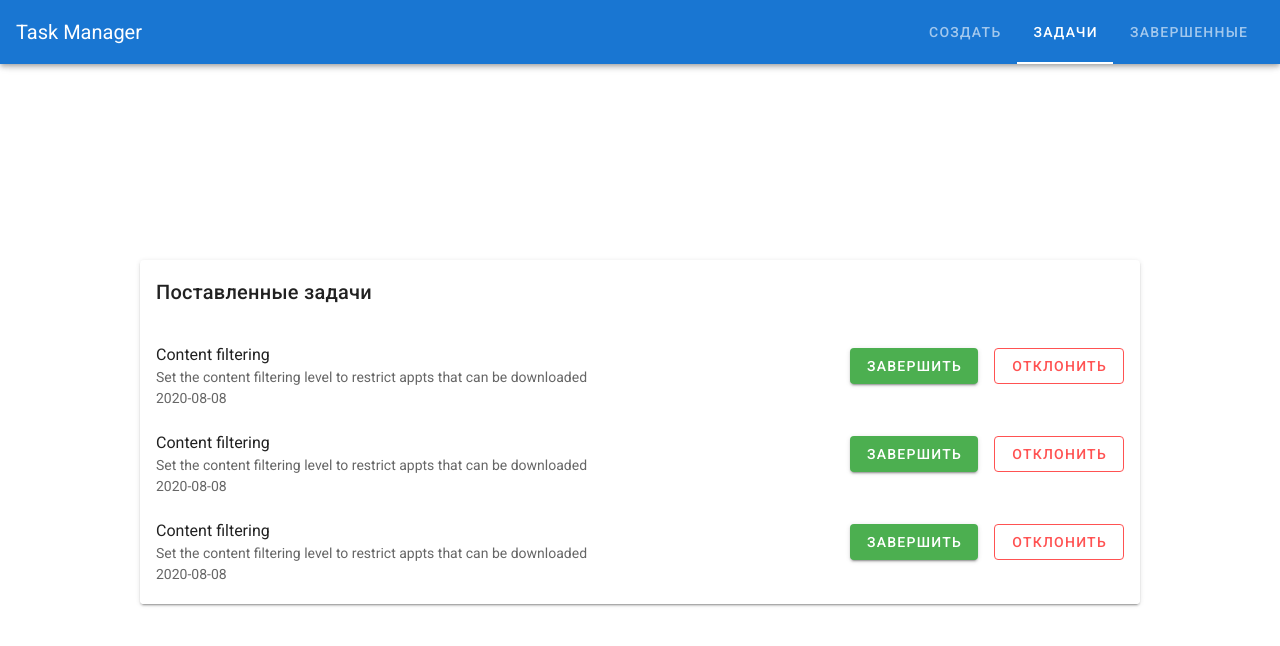
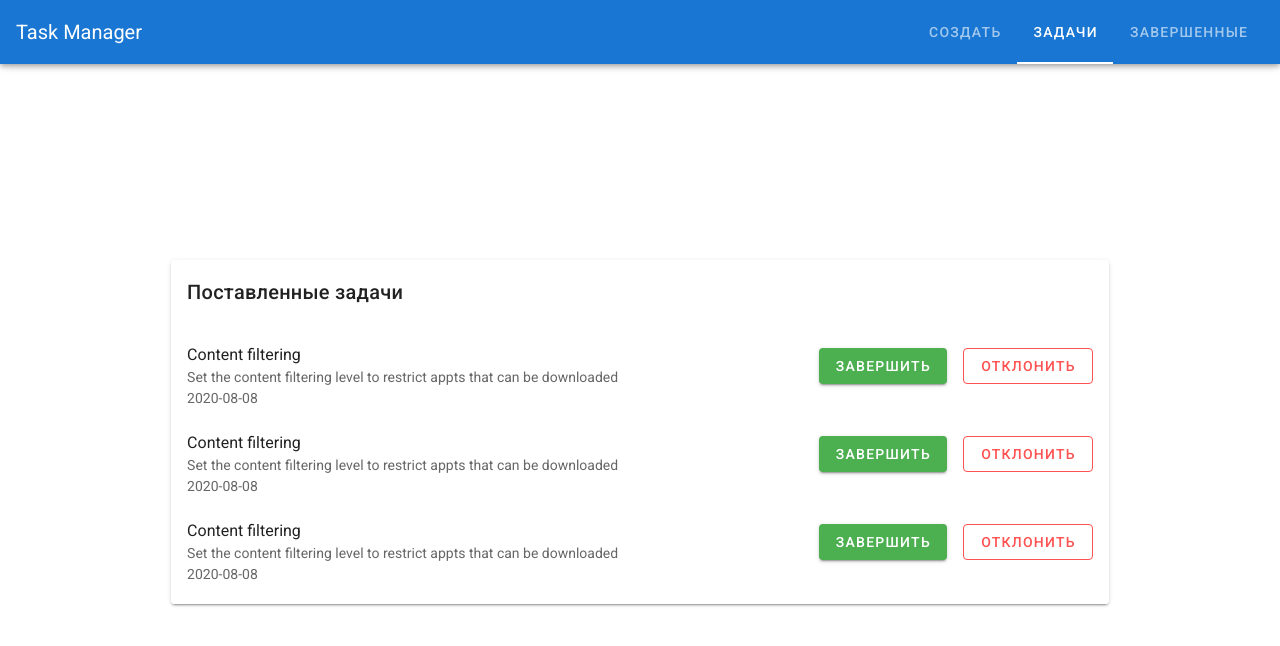
Before and after one commit to dvnikolaev/vue-task-manager, a Vue app: page /tasks in a window 1280 px wide. Shown: the top 646 px of the page. Built offline with nearby package versions, Linux system fonts and the light colour scheme.

Commit message:
fix: change max-width

```diff
--- a/src/components/Tasks/CardTasks.vue
+++ b/src/components/Tasks/CardTasks.vue
@@ -1,5 +1,5 @@
 <template>
-  <v-card max-width="1000px" class="mx-auto">
+  <v-card max-width="max-content" class="mx-auto">
     <v-card-title>{{ header }}</v-card-title>
     <ListTasks :tasks="tasks"/>
   </v-card>
```
